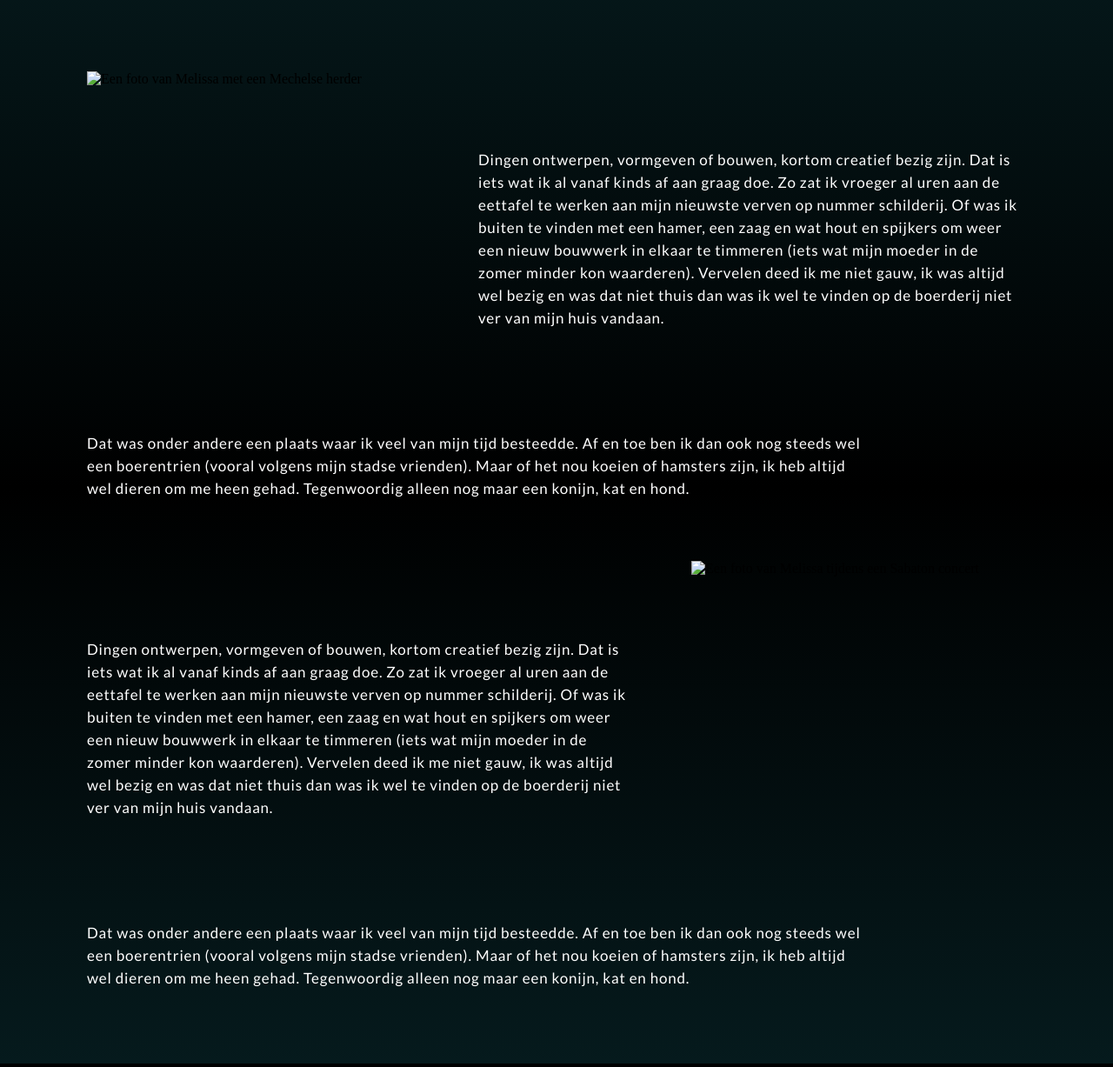
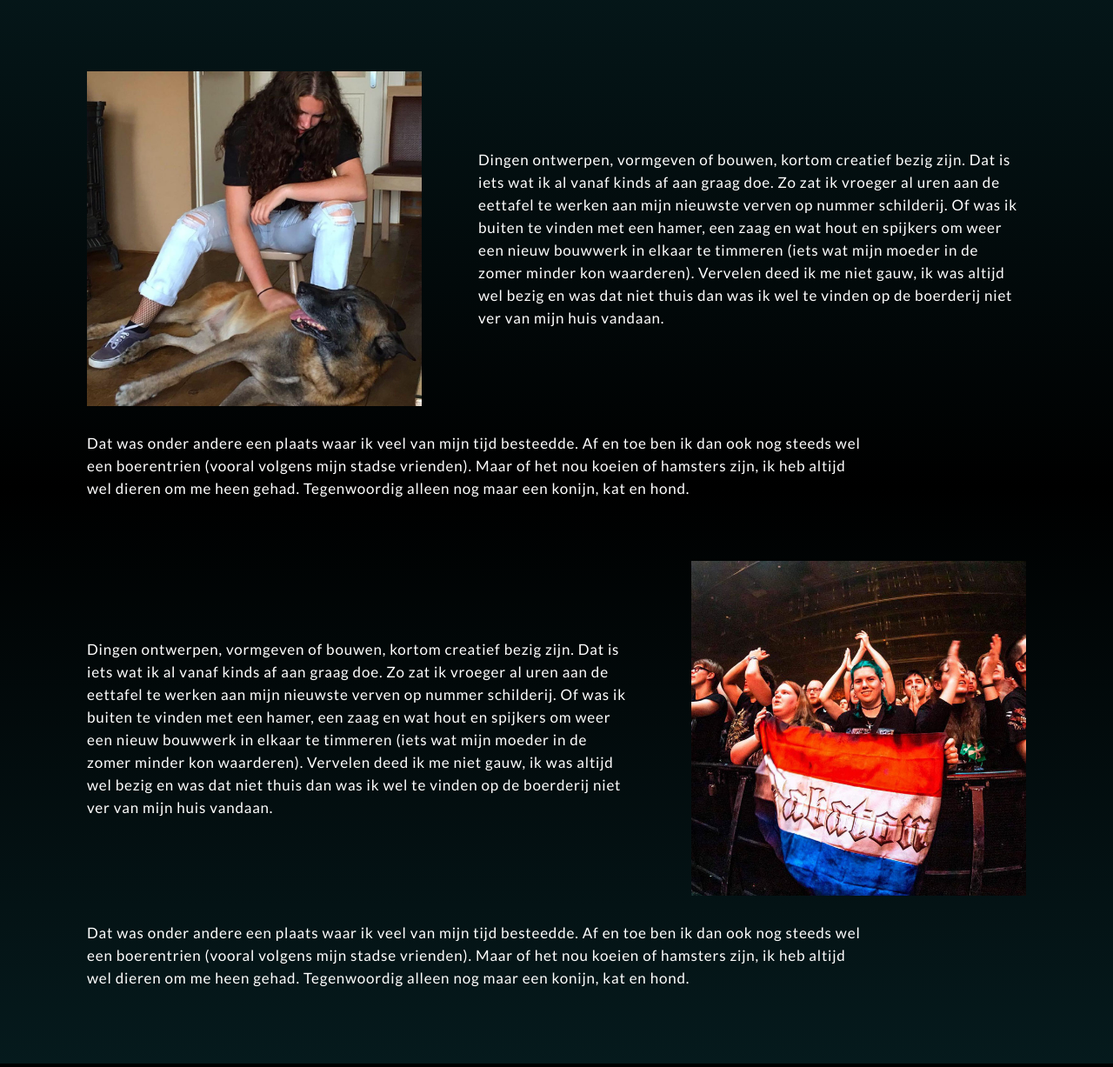
Before and after one commit to MelissaQ1999/Portfolio_Website, a plain HTML site: page pages/over-mij.html in a window 1280 px wide. Shown: the part 401-1628 px from the top of the page at 87% size. Drawn offline with nearby package versions, Linux system fonts and the light colour scheme; the site is published under a folder, as on GitHub Pages, so addresses that start at the root find nothing; a web font is replaced by a local one.

Commit message:
Halfway done
Half way through making this page

```diff
--- a/pages/over-mij.html
+++ b/pages/over-mij.html
@@ -105,7 +105,7 @@
             </h2>
             <article class="moreMe">
                 <figure class="pictureMe1">
-                    <img src="/images/me_and_jens.jpg" alt="Een foto van Melissa met een Mechelse herder">
+                    <img src="../images/me_and_jens.jpg" alt="Een foto van Melissa met een Mechelse herder">
                 </figure>
                 <section class="meInfo1">
                     <p>
@@ -125,7 +125,7 @@
                     </p>
                 </section>
                 <figure class="pictureMe2">
-                    <img src="/images/me_at_sabaton.jpg" alt="Een foto van Melissa tijdens een Sabaton concert">
+                    <img src="../images/me_at_sabaton.jpg" alt="Een foto van Melissa tijdens een Sabaton concert">
                 </figure>
                 <section class="meInfo2">
                     <p>
```
